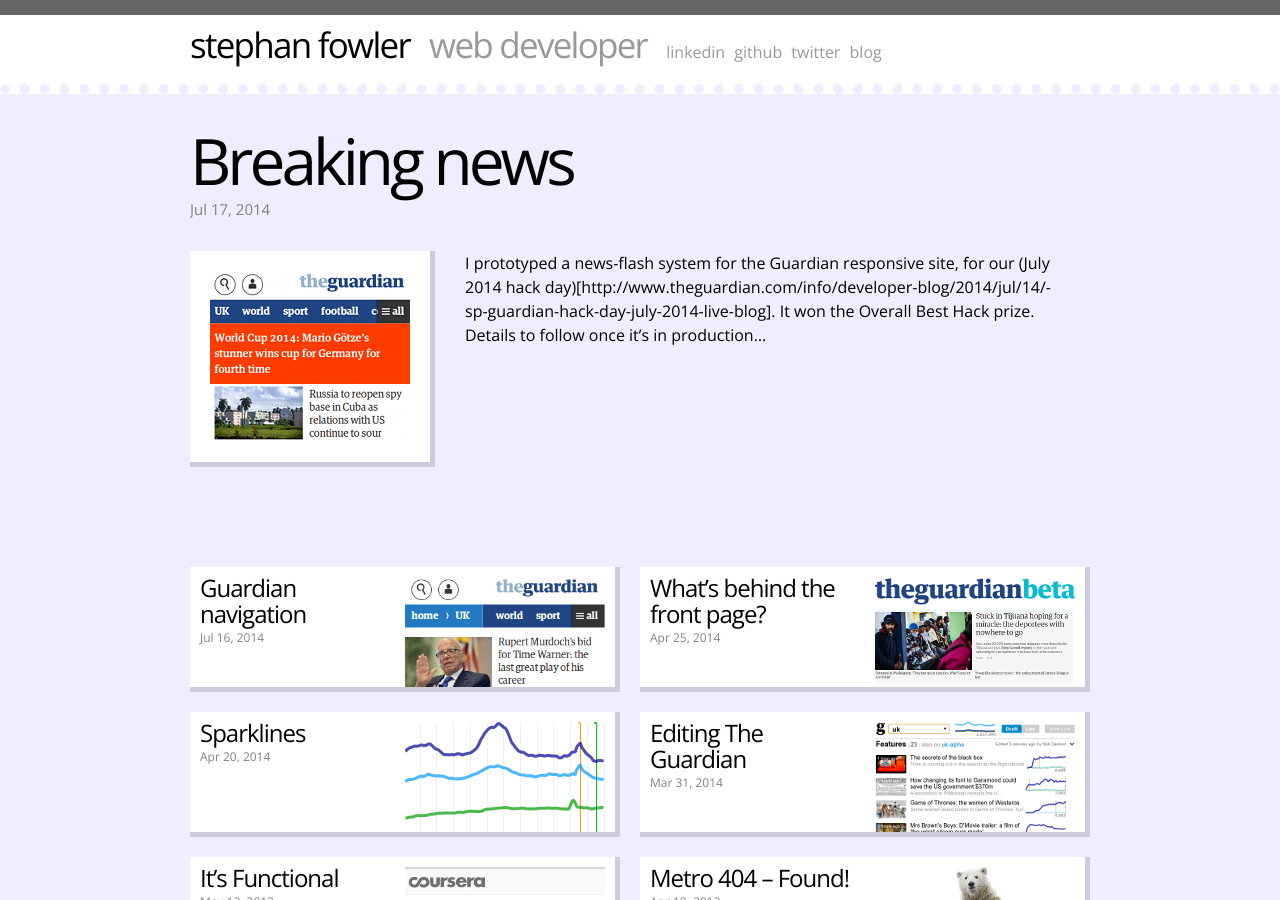
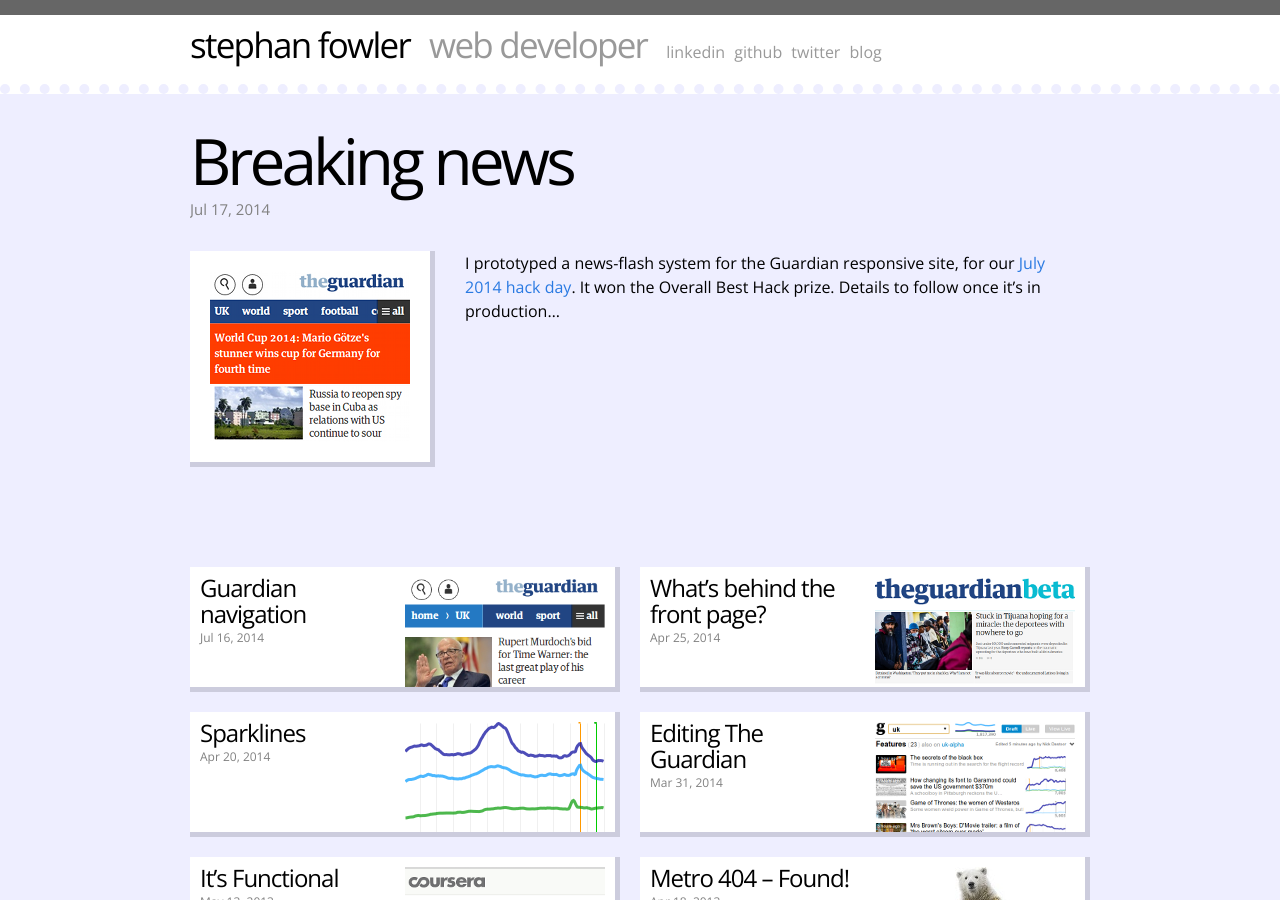
Before and after one commit to stephanfowler/stephanfowler.github.io, a Jekyll site: the page built from _posts/2014-07-17-breaking-news.md, in a window 1280 px wide and 900 px high. Built offline with Jekyll 4.4.1, drawn with Linux system fonts in a browser that asks for light colours.

Commit message:
Breaking news

```diff
--- a/_posts/2014-07-17-breaking-news.md
+++ b/_posts/2014-07-17-breaking-news.md
@@ -8,4 +8,4 @@
   - Uncategorized
 ---
 
-I prototyped a news-flash system for the Guardian responsive site, for our (July 2014 hack day)[http://www.theguardian.com/info/developer-blog/2014/jul/14/-sp-guardian-hack-day-july-2014-live-blog]. It won the Overall Best Hack prize. Details to follow once it's in production...
+I prototyped a news-flash system for the Guardian responsive site, for our [July 2014 hack day](http://www.theguardian.com/info/developer-blog/2014/jul/14/-sp-guardian-hack-day-july-2014-live-blog). It won the Overall Best Hack prize. Details to follow once it's in production...
```
